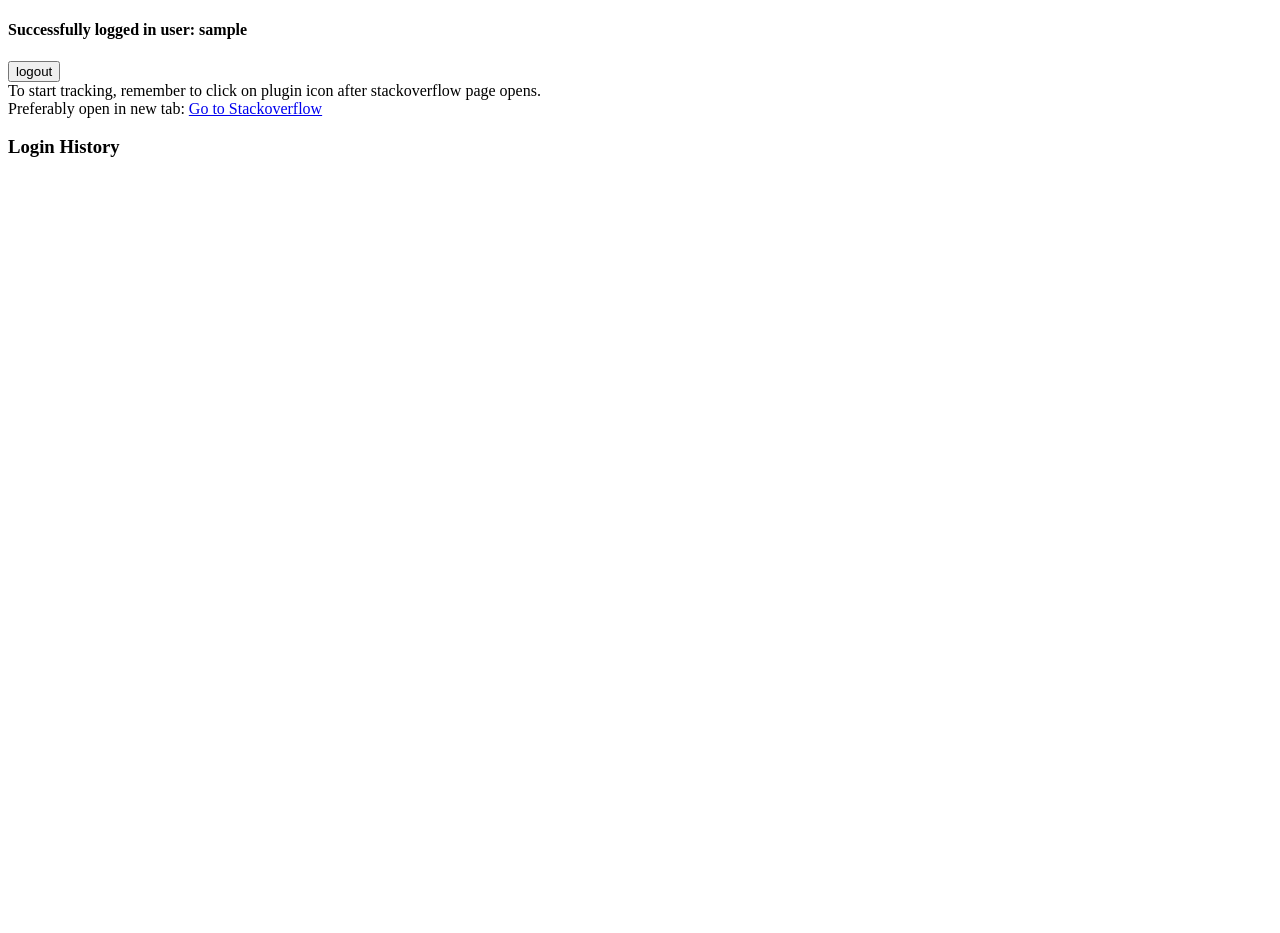
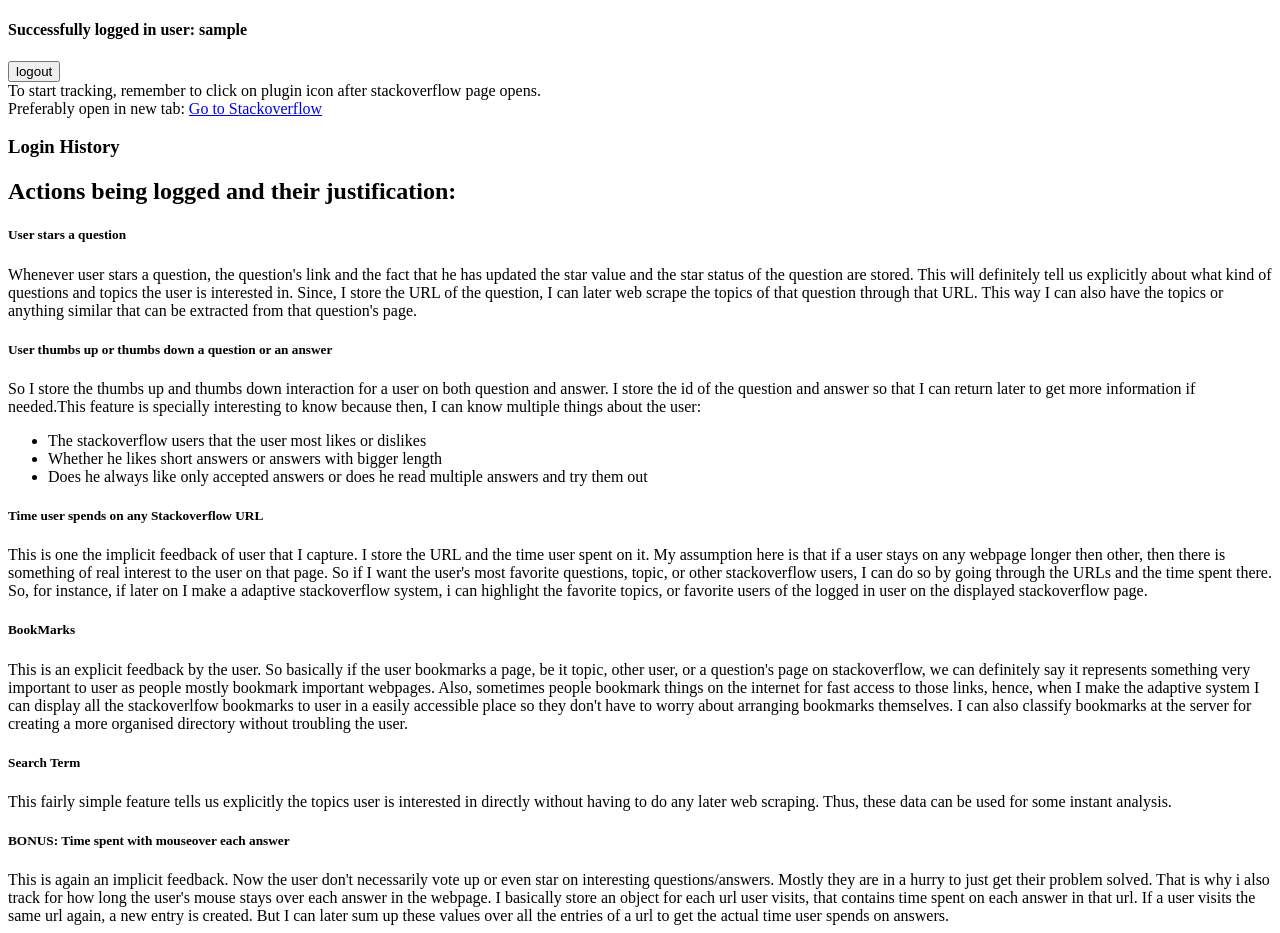
Before and after one commit to usoni1/heroku_test, a Flask app: page /logged_in in a window 1280 px wide. Before the commit the page ends 157 px from the top, so only its background shows below. Run offline with Flask 2, Linux system fonts and the light colour scheme; the visitor is signed in with stand-in values (Sample User, id 1); data that the repository does not hold is empty.

Commit message:
logged in page done

```diff
--- a/templates/logged_in.html
+++ b/templates/logged_in.html
@@ -15,5 +15,50 @@ Preferably open in new tab: <a href="https://stackoverflow.com/questions/tagged/
 {% for logs in login_logs %}
     Login Time - {{ logs.timestamp }} <br>
 {% endfor %}
+<h2>Actions being logged and their justification:</h2>
+<h5>User stars a question</h5>
+Whenever user stars a question, the question's link and the fact that he has updated the star value and the star status of the question are stored.
+This will definitely tell us explicitly about what kind of questions and topics the user is interested in.
+Since, I store the URL of the question, I can later web scrape the topics of that question through that URL. This way
+I can also have the topics or anything similar that can be extracted from that question's page.
+<h5>User thumbs up or thumbs down a question or an answer</h5>
+So I store the thumbs up and thumbs down interaction for a user on both question and answer.
+I store the id of the question and answer so that I can return later to get more information if
+needed.This feature is specially interesting to know because then, I can know multiple things about the user:
+<ul>
+    <li>The stackoverflow users that the user most likes or dislikes</li>
+    <li>Whether he likes short answers or answers with bigger length</li>
+    <li>Does he always like only accepted answers or does he read multiple answers and try them out</li>
+</ul>
+<h5> Time user spends on any Stackoverflow URL</h5>
+This is one the implicit feedback of user that I capture. I store the URL and the time user spent on it.
+My assumption here is that if a user stays on any webpage longer then other, then there is something of real interest to the user on that page.
+So if I want the user's most favorite questions, topic, or other stackoverflow users, I can do so
+by going through the URLs and the time spent there. So, for instance, if later on I make a adaptive
+stackoverflow system, i can highlight the favorite topics, or favorite users of the logged in user
+on the displayed stackoverflow page.
+
+<h5>BookMarks</h5>
+This is an explicit feedback by the user. So basically if the user bookmarks a page, be it topic,
+other user, or a question's page on stackoverflow, we can definitely say it represents something
+very important to user as people mostly bookmark important webpages. Also, sometimes people
+bookmark things on the internet for fast access to those links, hence, when I make the adaptive
+system I can display all the stackoverlfow bookmarks to user in a easily accessible place so they
+don't have to worry about arranging bookmarks themselves. I can also classify bookmarks at the server
+for creating a more organised directory without troubling the user.
+
+<h5>Search Term</h5>
+This fairly simple feature tells us explicitly the topics user is interested in directly without
+having to do any later web scraping. Thus, these data can be used for some instant analysis.
+
+<h5>BONUS: Time spent with mouseover each answer</h5>
+This is again an implicit feedback. Now the user don't necessarily vote up or even star on
+interesting questions/answers. Mostly they are in a hurry to just get their problem solved.
+That is why i also track for how long the user's mouse stays over each answer in the webpage.
+I basically store an object for each url user visits, that contains time spent on each answer
+in that url. If a user visits the same url again, a new entry is created. But I can later sum
+up these values over all the entries of a url to get the actual time user spends on answers.
+
+
 </body>
 </html>
```
